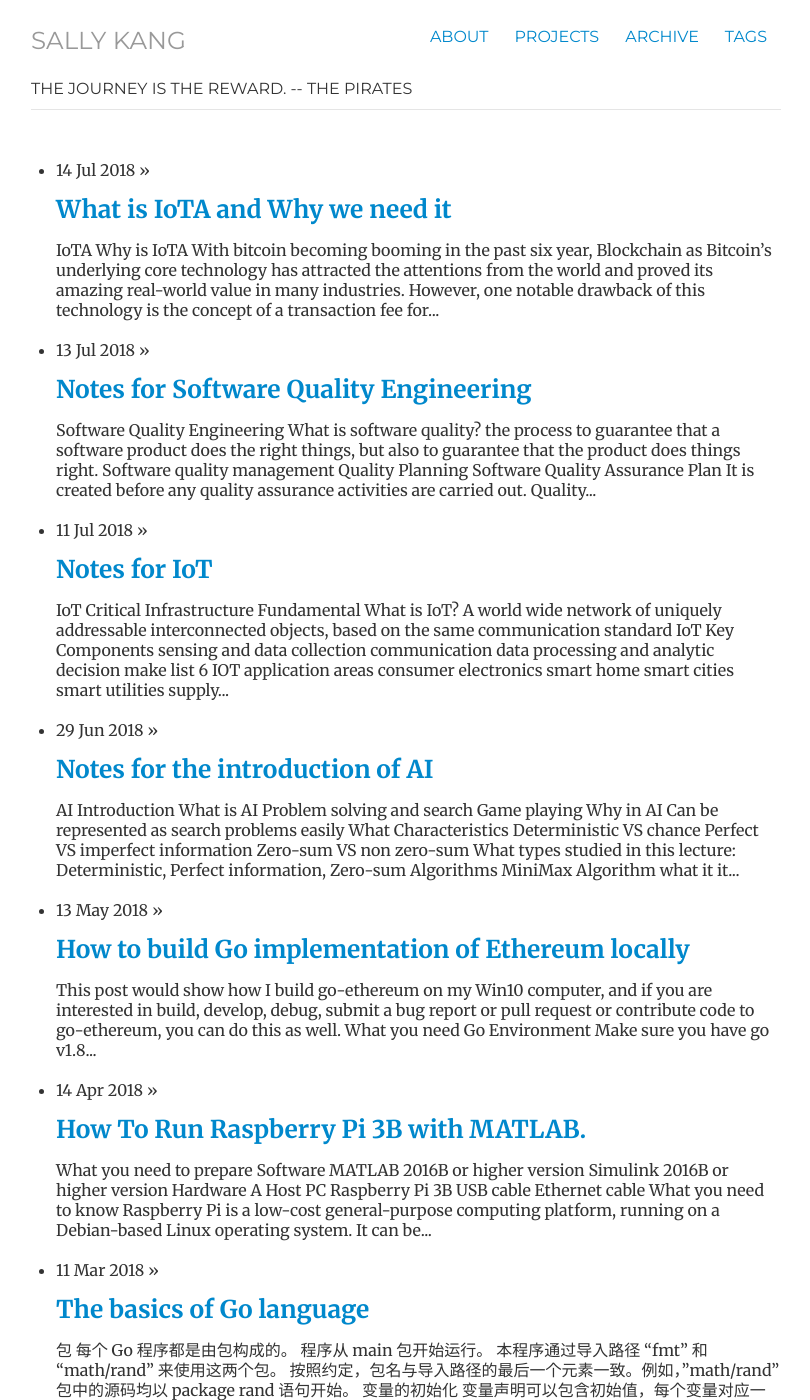
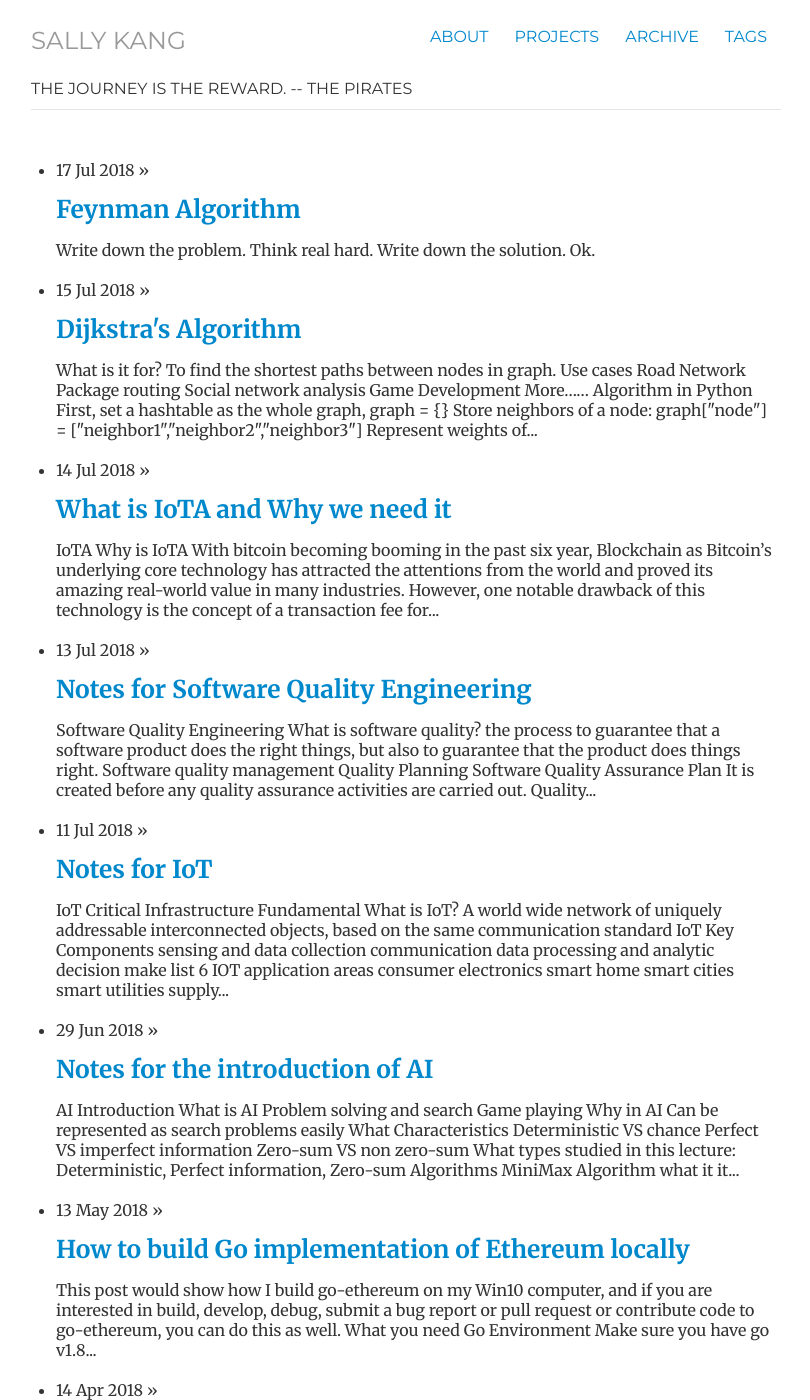
Before and after one commit to SallyKAN/SallyKAN.github.io, a Jekyll site: the page built from index.html, in a window 1280 px wide and 1400 px high. Shown: the whole window, without its empty margins (234-1044 px from the left). Built offline with Jekyll 4.4.1, drawn with Linux system fonts in a browser that asks for light colours; some of the changed text lies outside the part shown.

Commit message:
new posts

````diff
--- /dev/null
+++ b/_posts/2018-07-15-dijkstras-algorithm.md
@@ -0,0 +1,55 @@
+---
+title: Dijkstra's Algorithm
+tags: Algorithms Python
+---
+
+## What is it for?
+To find the shortest paths between nodes in graph.
+
+## Use cases
+* Road Network
+* Package routing
+* Social network analysis
+* Game Development
+* More......
+
+## Algorithm in Python
+First, set a hashtable as the whole graph,
+```
+graph = {}
+```
+Store neighbors of a node:
+```
+graph["node"] = ["neighbor1","neighbor2","neighbor3"]
+```
+Represent weights of paths in graph:
+```
+graph["node1"]["node2"] = 4
+graph["node2"]["node3"] = 6
+```
+Represent costs of each node in graph, here the costs means the total distance from the start node to the current node.
+```
+costs = {}
+costs["node4"]=7
+```
+Represent processed nodes
+```
+processed = []
+```
+
+
+The complete code:
+```
+node = find_lowest_cost_node(costs)
+while node is not None:
+	cost = costs[node]
+	neighbors = graph[node]
+	for n in neighbors.keys():
+		new_cost = cost+ neighbors[n]
+		if costs[n] > new_cost:
+			costs[n] = new_cost
+			parents[n] = node
+			processed.append(node)
+			node = find_lowest_cost_node(costs)
+
+```
--- /dev/null
+++ b/_posts/2018-07-17-feynman-algorithm.md
@@ -0,0 +1,12 @@
+---
+title: Feynman Algorithm
+tags: Feynman
+---
+
+1. Write down the problem.
+2. Think real hard.
+3. Write down the solution.
+
+**Ok.**
+
+![]({{"/img/feynman.jpg"|"C:\Users\K\AppData\Roaming\Sublime Text 3\feynman.jpg"}})
````
Also changed, not shown: _posts/2018-01-21-jdbc-example-code.markdown (deleted, +0 -8 lines), _posts/2018-07-14-what-is-iota-and-why-we-need-it.md (+1 -1 lines), img/feynman.jpg (added).
